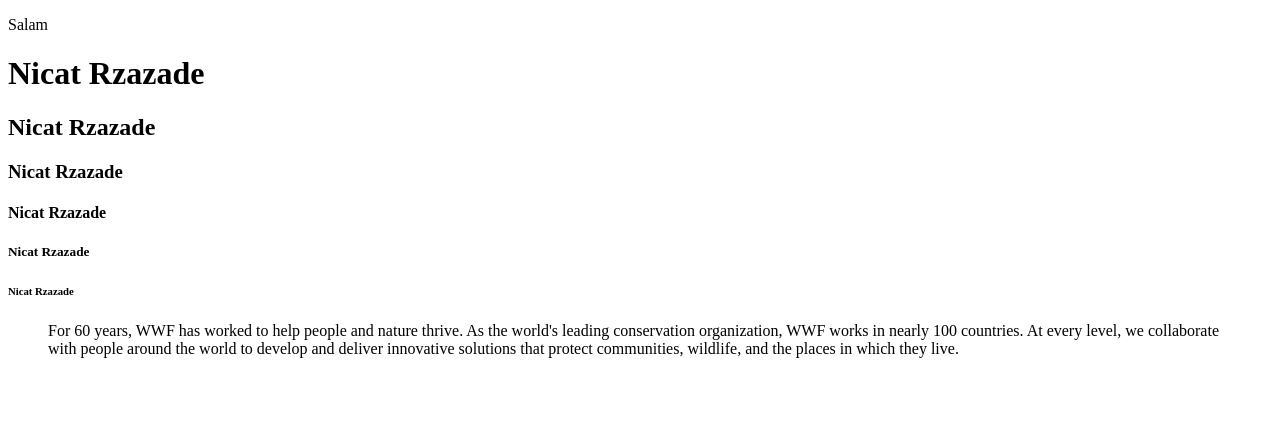
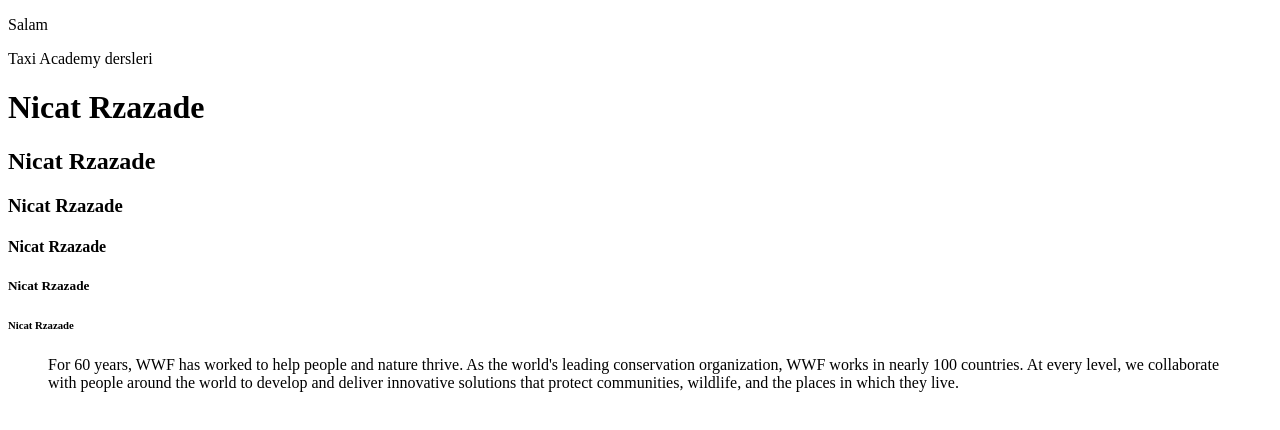
Before and after one commit to Dunyafm/Githubabout, a plain HTML site: page Githubfirst/index.html in a window 1280 px wide. Drawn offline with Linux system fonts and the light colour scheme.

Commit message:
Add span tag

```diff
--- a/Githubfirst/index.html
+++ b/Githubfirst/index.html
@@ -9,7 +9,9 @@
 </head>
 
 <body>
-<p>Salam</p>
+    <p>Salam</p>
+
+    <span>Taxi Academy dersleri</span>
     <h1>Nicat Rzazade</h1>
     <h2>Nicat Rzazade</h2>
     <h3>Nicat Rzazade</h3>
@@ -18,7 +20,9 @@
     <h6>Nicat Rzazade</h6>
 
     <blockquote cite="http://www.worldwildlife.org/who/index.html">
-        For 60 years, WWF has worked to help people and nature thrive. As the world's leading conservation organization, WWF works in nearly 100 countries. At every level, we collaborate with people around the world to develop and deliver innovative solutions that protect communities, wildlife, and the places in which they live.
+        For 60 years, WWF has worked to help people and nature thrive. As the world's leading conservation organization,
+        WWF works in nearly 100 countries. At every level, we collaborate with people around the world to develop and
+        deliver innovative solutions that protect communities, wildlife, and the places in which they live.
     </blockquote>
 
 
```
